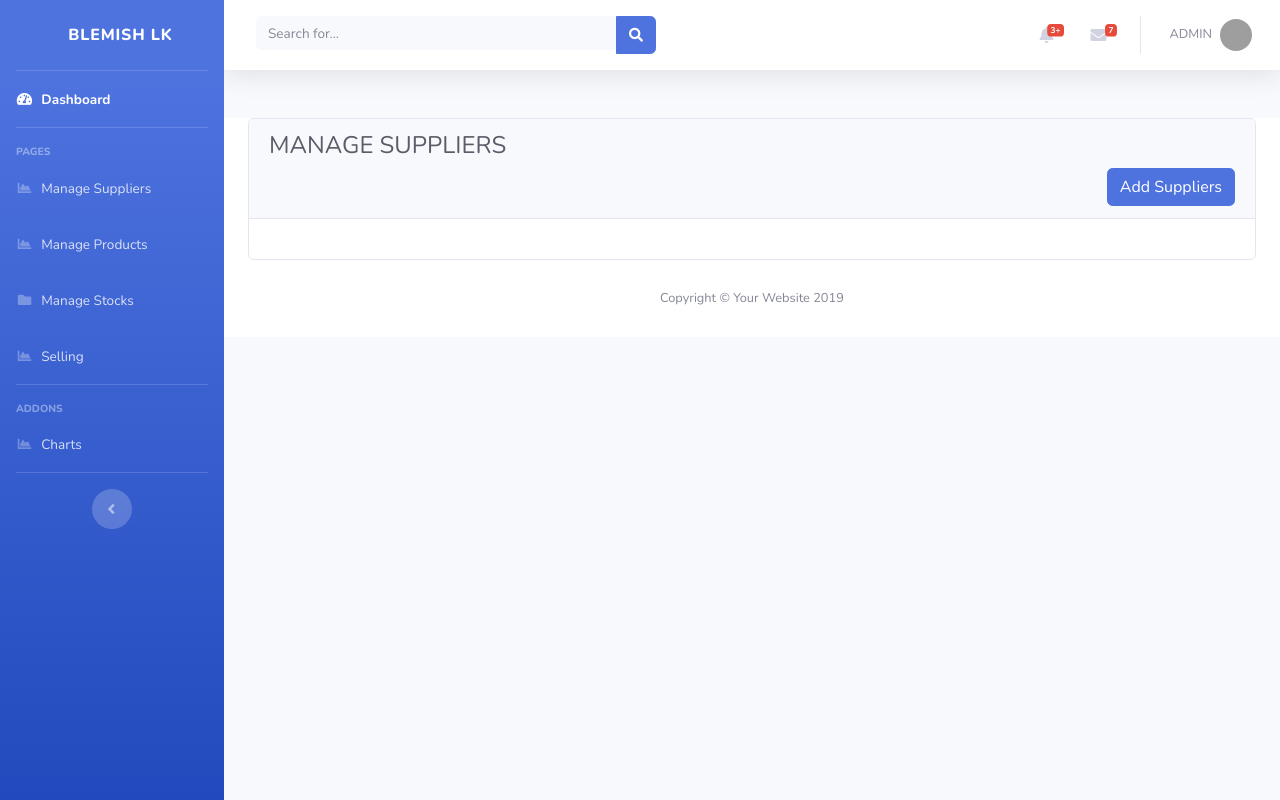
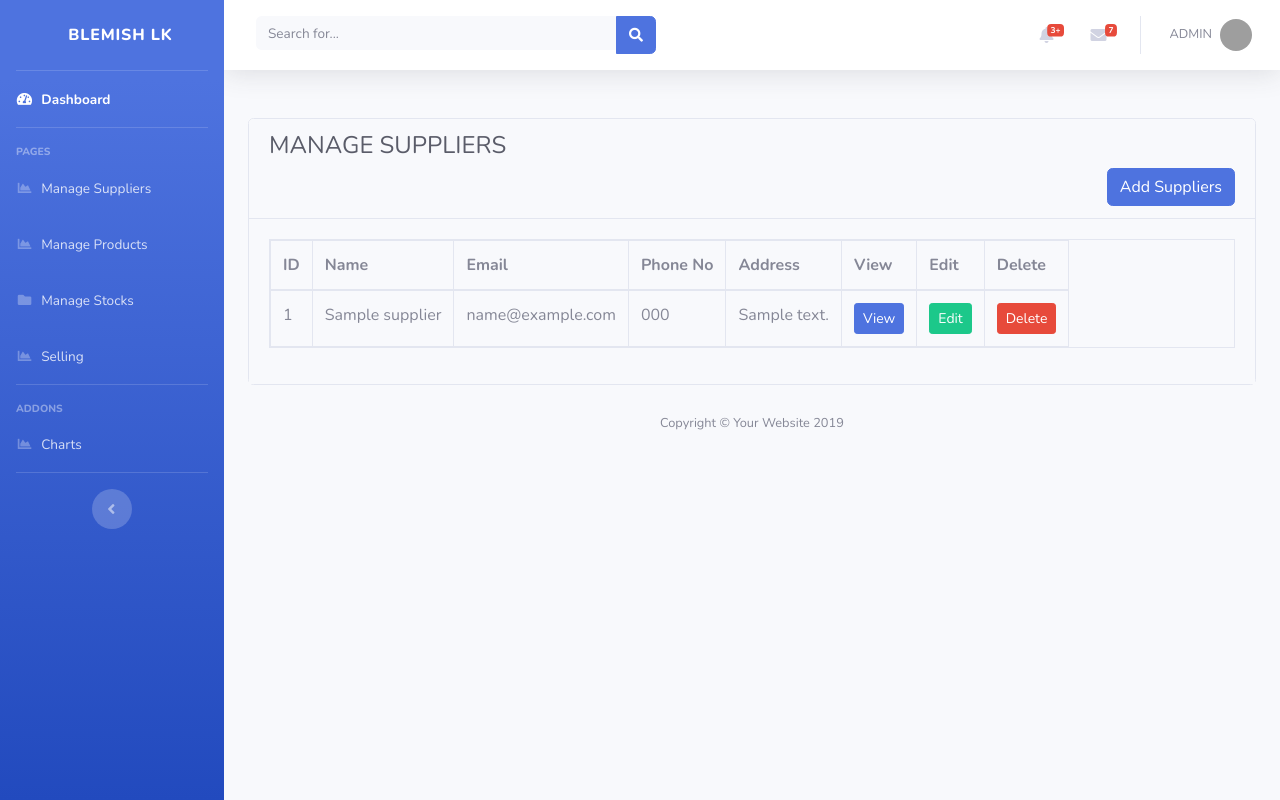
Before and after one commit to psw101/blemish-lk-system, a PHP site: page /test.php in a window 1280 px wide. Run offline with PHP 8.4, Linux system fonts and the light colour scheme; tables that the repository leaves empty or names only in its code hold one stand-in row (values such as "Sample post"); grey boxes are pictures that could not be loaded.

Commit message:
test.php updated 8/16 6.49pm

```diff
--- a/includes/footer.php
+++ b/includes/footer.php
@@ -1,7 +1,7 @@
 
 
       <!-- Footer -->
-      <footer class="sticky-footer bg-white">
+      <footer class="sticky-footer bg-light">
         <div class="container my-auto">
           <div class="copyright text-center my-auto">
             <span>Copyright &copy; Your Website 2019</span>
--- a/test.php
+++ b/test.php
@@ -2,6 +2,10 @@
 session_start();
 include('includes/header.php');
 include('includes/navbar.php');
+?>
+
+<?php
+  require('dbcon.php');
 ?>
 
 <style>
@@ -9,6 +13,8 @@ include('includes/navbar.php');
         color: black;
         font-weight: 500;
     }
+
+
 </style>
 
 <!--Insert Modal Start-->
@@ -55,9 +61,33 @@ include('includes/navbar.php');
 </div>
 <!--Insert Modal End-->
 
-<div class="container bg-white mt-5">
+<!-- View Modal Start -->
+<div class="modal fade" id="viewusermodal" tabindex="-1" role="dialog" aria-labelledby="viewusermodalLabel" aria-hidden="true">
+  <div class="modal-dialog" role="document">
+    <div class="modal-content">
+      <div class="modal-header">
+        <h5 class="modal-title" id="viewusermodalLabel">View Supplier Details</h5>
+        <button type="button" class="close" data-dismiss="modal" aria-label="Close">
+          <span aria-hidden="true">&times;</span>
+        </button>
+      </div>
+      <div class="modal-body">
+        <div class="view_user_data">
+
+        </div>
+      </div>
+      <div class="modal-footer">
+        <button type="button" class="btn btn-danger" data-dismiss="modal">Close</button>
+      </div>
+    </div>
+  </div>
+</div>
+<!--View Modal End-->
+
+<div class="container  mt-5">
     <div class="row justify-content-center">
         <div class="col-md-12">
+            <!-- Success messge show start -->
             <?php
             if (isset($_SESSION['status']) && $_SESSION['status'] != '') {
 
@@ -74,7 +104,9 @@ include('includes/navbar.php');
                 unset($_SESSION['status']);
             }
             ?>
+            <!-- Success messge show end -->
 
+            <!-- Manage suppliers card -->
             <div class="card">
                 <div class="card-header">
                     <h4 class="text-dark fw-bold">MANAGE SUPPLIERS</h4>
@@ -83,8 +115,60 @@ include('includes/navbar.php');
                     </button>
                 </div>
 
-                <div class="card-body">
+                <div class="card-body bg-light" style="max-height: 60vh; overflow-y: auto;">
+                    <table class="table table-bordered table-hover table-responsive">
+                        <thead>
+                            <tr>
+                                <th scope="col">ID</th>
+                                <th scope="col">Name</th>
+                                <th scope="col">Email</th>
+                                <th scope="col">Phone No</th>
+                                <th scope="col">Address</th>
+                                <th scope="col">View</th>
+                                <th scope="col">Edit</th>
+                                <th scope="col">Delete</th>
+                            </tr>
+                        </thead>
+                        <tbody>
+                            <?php
+                                $fetch_query = "SELECT * FROM supplier";
+                                $fetch_query_run = mysqli_query($con, $fetch_query);
 
+                                if(mysqli_num_rows($fetch_query_run) > 0){
+                                    while($row = mysqli_fetch_array($fetch_query_run)){
+                                        ?>
+                                        <tr>
+                                            <td class="user_id"><?php echo $row['id']; ?></td>
+                                            <td><?php echo $row['name']; ?></td>
+                                            <td><?php echo $row['email']; ?></td>
+                                            <td><?php echo $row['phone']; ?></td>
+                                            <td><?php echo $row['address']; ?></td>
+                                            <td>
+                                                <a href="#" class="btn btn-primary btn-sm view_data">View</a>
+                                            </td>
+                                            <td>
+                                                <a href="" class="btn btn-success btn-sm">Edit</a>
+                                            </td>
+                                            <td>
+                                                <a href="" class="btn btn-danger btn-sm">Delete</a>
+                                            </td>
+                                        </tr>
+                                        <?php
+                                    }
+                                }
+
+                                else{
+                                    ?>
+                                    <tr colspan="4">No Record Found</tr>
+                                    <?php
+
+                                }
+
+                            ?>
+
+
+                        </tbody>
+                    </table>
                 </div>
             </div>
         </div>
@@ -98,3 +182,33 @@ include('includes/navbar.php');
 include('includes/scripts.php');
 include('includes/footer.php');
 ?>
+
+<script>
+    $(document).ready(function(){
+        $('.view_data').click(function(e){
+            e.preventDefault();
+
+
+            var user_id = $(this).closest('tr').find('.user_id').text();
+            // console.log(user_id);
+
+            $.ajax({
+                method: "POST",
+                url: "code.php",
+                data: {
+                    'click_view_btn': true,
+                    'user_id': user_id,
+                },
+                success: function(response){
+                    // console.log(response);
+
+                    $('.view_user_data').html(response);
+                    $('#viewusermodal').modal('show');
+
+                }
+            });
+
+
+        })
+    });
+</script>
```
Also changed, not shown: code.php (+28 -45 lines), includes/scripts.php (line endings or trailing spaces).
